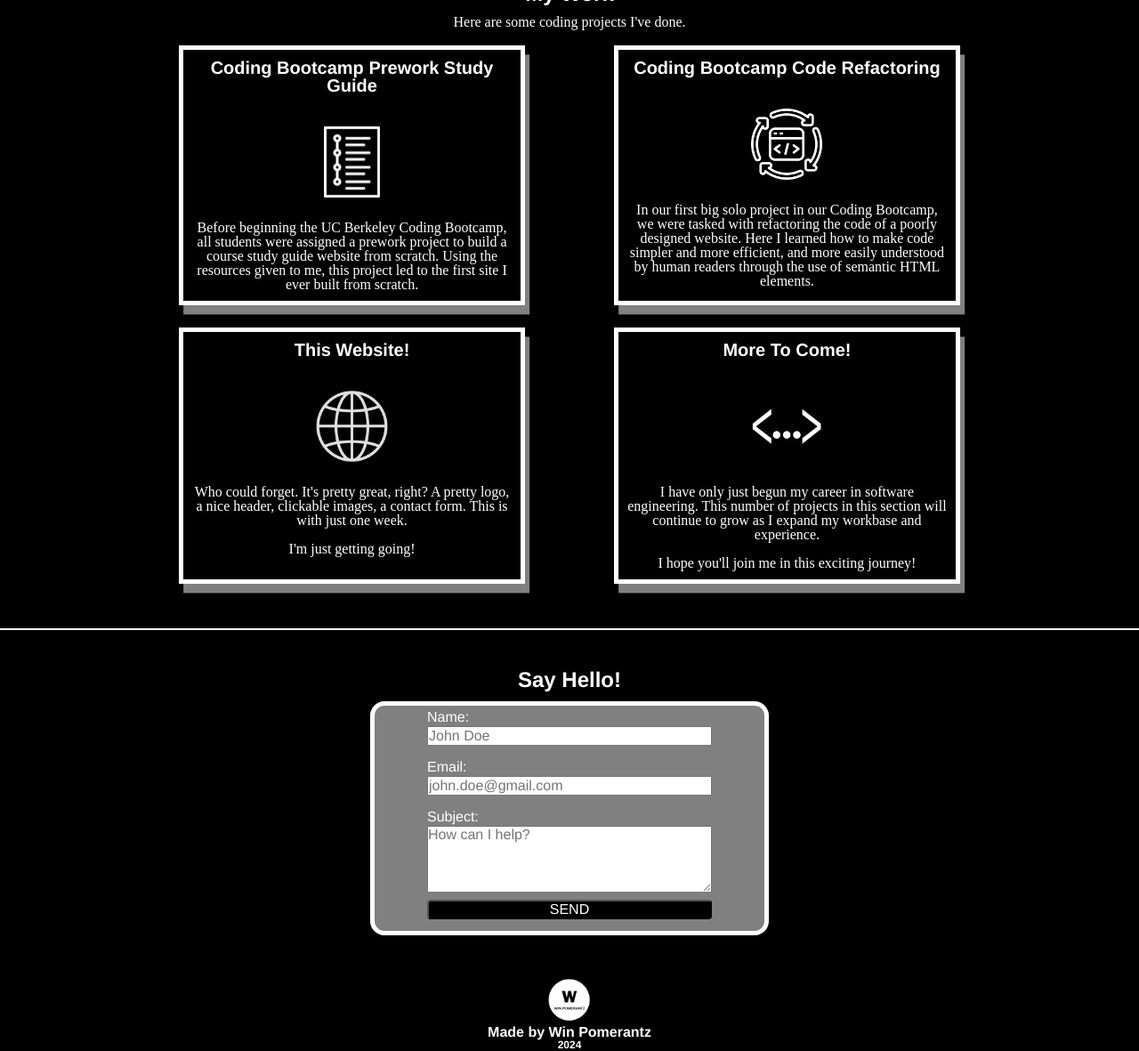
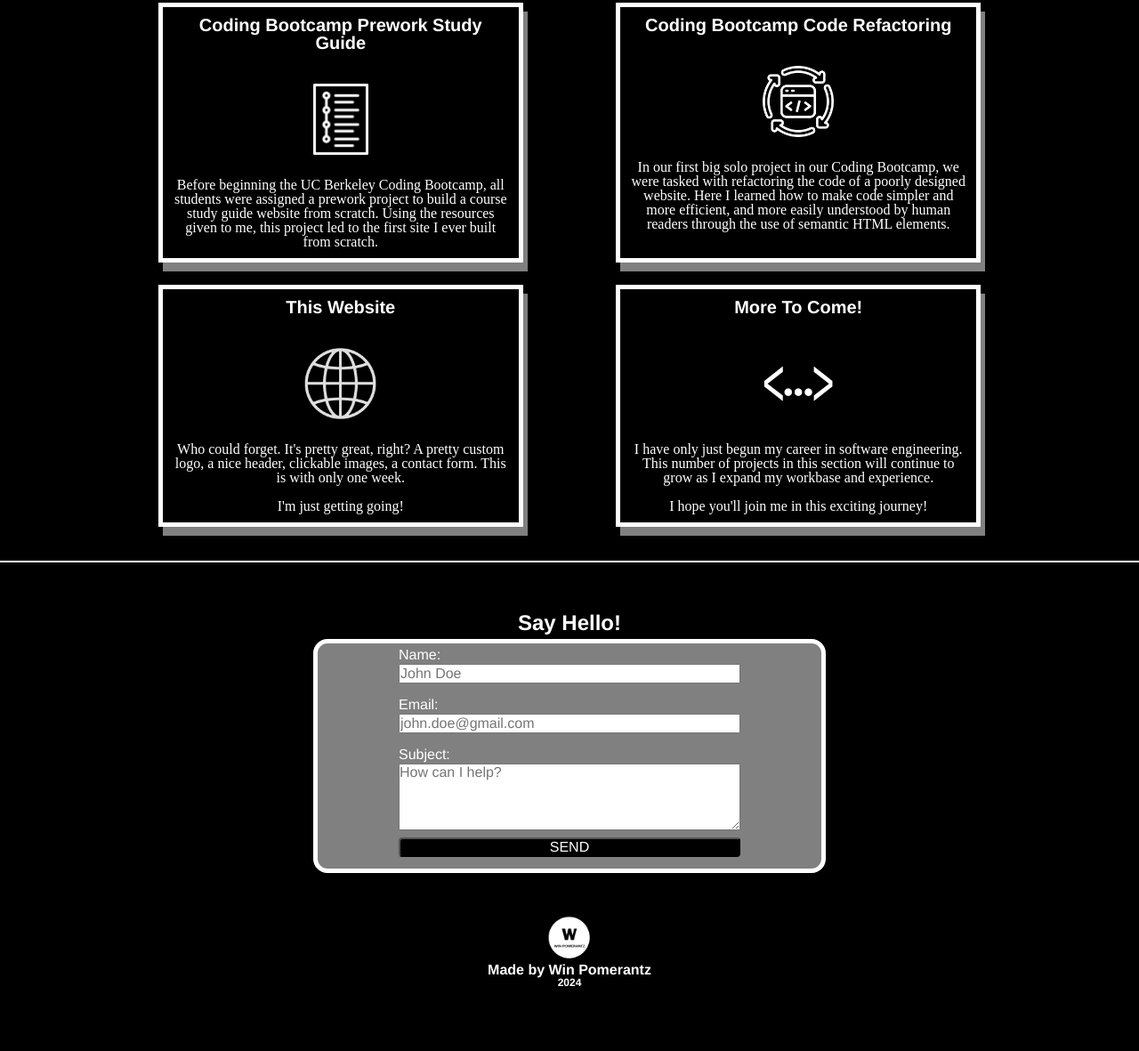
Before and after one commit to winpom/professional-portfolio, a plain HTML site: page index.html in a window 1280 px wide. Shown: the part 726-1907 px from the top of the page at 89% size. After the commit the page ends 1837 px from the top, so only its background shows below. Drawn offline with Linux system fonts and the light colour scheme.

Commit message:
third commit: updated HTML copy, improved CSS for project card movement, updated README

```diff
--- a/assets/style.css
+++ b/assets/style.css
@@ -38,7 +38,7 @@ body {
 }
 
 p {
-    font-family: "Franklin Gothic Demi"
+    font-family: "Franklin Gothic Demi";
 }
 
 nav {
@@ -73,7 +73,7 @@ h2 {
 
 h3 {
     font-size: 1.5em;
-    padding: .5em .25em;
+    padding: 1em .25em .25em;
 }
 
 h4 {
@@ -90,12 +90,13 @@ h6 {
 }
 
 article {
-    padding: 1em 2em 2em 2em;
+    padding-bottom: 20px;
     border-bottom: .15em solid var(--text-color);
 }
 
 form {
-    width:35vw;
+    width:45vw;
+    min-width: 250px;
     border: 5px solid var(--background-color);
     border-radius: 1em;
 }
@@ -105,7 +106,8 @@ label {
 }
 
 input, textarea {
-    width:25vw;
+    width:30vw;
+    min-width: 170px;
     margin-top: 2px;
     resize: vertical;
 }
@@ -154,12 +156,8 @@ footer {
     margin-right: auto;
     padding-bottom: .5em;
     width: 25%;
+    min-width: 170px;
 }
-
-/* .color-swap {
-    color: var(--background-color);
-    background-color: var(--text-color);
-} */
 
 .work {
     width: 80%;
@@ -178,22 +176,10 @@ footer {
     margin: 10px auto;
     padding: 10px;
     border: 5px solid var(--text-color);
-    box-shadow: .4vw 1.3vh var(--shadow-color);
+    box-shadow: 5px 10px var(--shadow-color);
     text-align: center;
     transition: all 0.5s ease-in-out;
   }
-
-/* .card {
-    position: relative;
-    width: 80%;
-    max-width: 50vw;
-    margin: 10px auto;
-    padding: 10px;
-    border: 5px solid var(--text-color);
-    box-shadow: 5px 10px var(--shadow-color);
-    text-align: center;
-    transition: all 0.5s ease-in-out;
-}*/
 
 .contact {
     background-color: var(--shadow-color);
--- a/index.html
+++ b/index.html
@@ -29,7 +29,7 @@
         </section>
     </header>
     <main>
-        <article id="about" class="color-swap">
+        <article id="about">
             <h3>About Me</h3>
             <p class="center">I'm Win Pomerantz, a marketer turned aspiring front-end developer. With over seven years
                 of
@@ -65,11 +65,11 @@
                         easily understood by human readers through the use of semantic HTML elements.</p>
                 </section>
                 <section class="card">
-                    <h4>This Website!</a></h4>
+                    <h4>This Website</a></h4>
                     <a href="https://winpom.github.io/professional-portfolio/"><img
                             src="/professional-portfolio\assets\images\website icon.png" alt="website icon"
                             class="icon"></a>
-                    <p>Who could forget. It's pretty great, right? A pretty logo, a nice header, clickable images, a contact form. This is with just one week. <br></br> I'm just getting going!</p>
+                    <p>Who could forget. It's pretty great, right? A pretty custom logo, a nice header, clickable images, a contact form. This is with only one week. <br></br> I'm just getting going!</p>
                 </section>
                 <section class="card">
                     <h4>More To Come!</a></h4>
```
Also changed, not shown: 1 other file.
